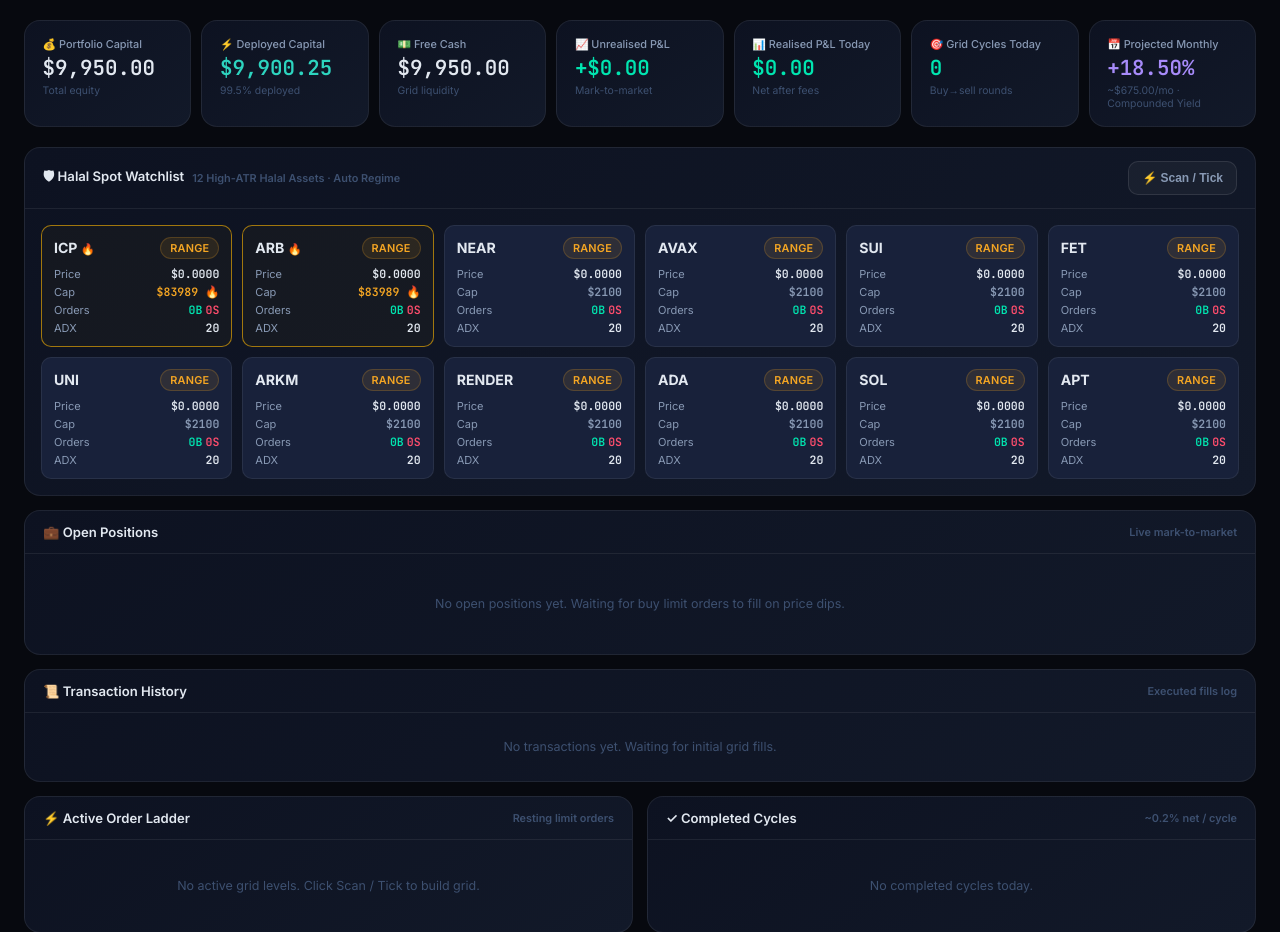
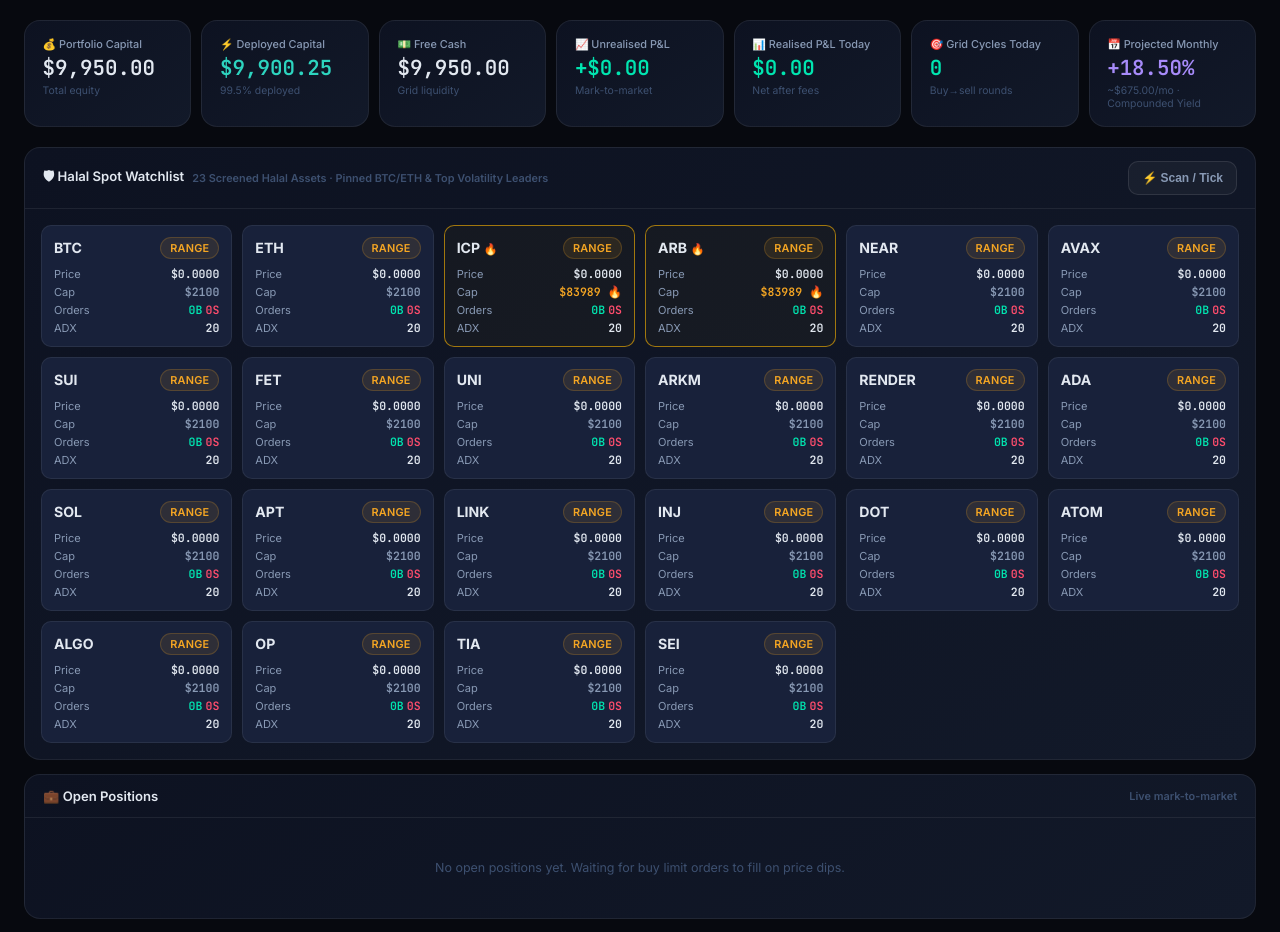
Before and after one commit to nasnoma/AIOS, a FastAPI app: page / in a window 1280 px wide. Shown: the part 60-992 px from the top of the page. Run offline with FastAPI, Linux system fonts and the light colour scheme; data comes from the database, SQL or seed files in the repository; data that the repository does not hold is empty.

Commit message:
fix(dashboard): Pin BTC and ETH at top of Watchlist grid and display all 23 Halal assets

```diff
--- a/trading_engine/api/templates/dashboard.html
+++ b/trading_engine/api/templates/dashboard.html
@@ -121,7 +121,7 @@
     <div class="panel-hd">
       <div class="panel-hd-left">
         <span>&#128737; Halal Spot Watchlist</span>
-        <span style="font-size:0.68rem;color:var(--text-3);">12 High-ATR Halal Assets &middot; Auto Regime</span>
+        <span style="font-size:0.68rem;color:var(--text-3);">23 Screened Halal Assets &middot; Pinned BTC/ETH &amp; Top Volatility Leaders</span>
       </div>
       <div class="panel-hd-right">
         <button class="btn" onclick="triggerSpotTick()">&#9889; Scan / Tick</button>
@@ -273,26 +273,35 @@ function renderSpotStatus(data) {
   const gridEl = document.getElementById('spot-assets-grid');
   if (gridEl) {
     const activeHalalAssets = new Set([
-      'NEAR/USDT','AVAX/USDT','SUI/USDT','FET/USDT','UNI/USDT','ARKM/USDT',
-      'ICP/USDT','ARB/USDT','RENDER/USDT','ADA/USDT','SOL/USDT','APT/USDT',
+      'BTC/USDT','ETH/USDT','SOL/USDT','NEAR/USDT','AVAX/USDT','SUI/USDT','FET/USDT','UNI/USDT','ARKM/USDT',
+      'ICP/USDT','ARB/USDT','RENDER/USDT','ADA/USDT','APT/USDT',
       'LINK/USDT','INJ/USDT','DOT/USDT','ATOM/USDT','ALGO/USDT','OP/USDT',
-      'TIA/USDT','SEI/USDT','BTC/USDT','ETH/USDT'
+      'TIA/USDT','SEI/USDT'
     ]);
     const allAssets = [...new Set([...Object.keys(regimes),...Object.keys(grids),...(p.holdings?Object.keys(p.holdings):[])])]
       .filter(sym => activeHalalAssets.has(sym))
       .sort((a,b) => {
+        // Pin BTC and ETH first so major foundational assets are always visible
+        const isMajorA = (a === 'BTC/USDT' || a === 'ETH/USDT') ? 1 : 0;
+        const isMajorB = (b === 'BTC/USDT' || b === 'ETH/USDT') ? 1 : 0;
+        if (isMajorB !== isMajorA) return isMajorB - isMajorA;
+
+        // Next sort by capital allocation (Top Movers get $3,980)
         const capA = (grids[a] && grids[a].allocated_usd) || 0;
         const capB = (grids[b] && grids[b].allocated_usd) || 0;
         if (capB !== capA) return capB - capA;
+
+        // Next sort by ADX volatility
         const adxA = (regimes[a] && regimes[a].adx) || 0;
         const adxB = (regimes[b] && regimes[b].adx) || 0;
         return adxB - adxA;
-      }).slice(0, 12);
+      });
     if (!allAssets.length) {
       gridEl.innerHTML = '<div class="empty" style="grid-column:1/-1">Loading asset prices &amp; regimes&hellip;</div>';
     } else {
       const maxCap = Math.max(...allAssets.map(s => (grids[s] && grids[s].allocated_usd) || 0));
       gridEl.innerHTML = allAssets.map(sym => {
+
         const h = (p.holdings && p.holdings[sym]) || {};
         const reg = regimes[sym] || {};
         const g = grids[sym] || {};
```
